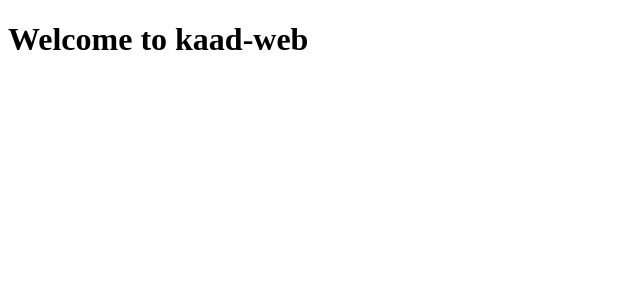
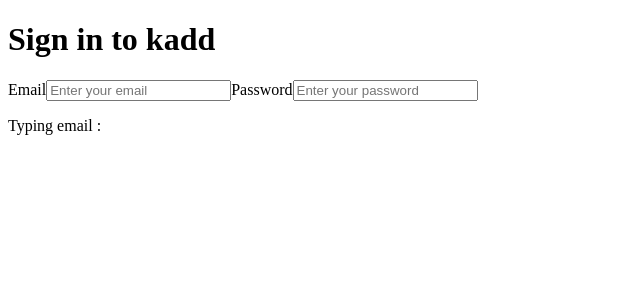
Before and after one commit to ToluwaDavid/kaad-web, an Angular app: page /login in a window 1280 px wide. Before the commit this address led to /. Shown: the top 300 px of the page, without its empty margins (0-640 px from the left). Built offline with nearby package versions, Linux system fonts and the light colour scheme.

Commit message:
Feat: setup login form, connect the TS file HTML template

```diff
--- a/src/app/app.html
+++ b/src/app/app.html
@@ -1 +1 @@
-<h1>{{ title() }}</h1>
+<router-outlet></router-outlet>
--- a/src/app/app.routes.ts
+++ b/src/app/app.routes.ts
@@ -1,3 +1,14 @@
 import { Routes } from '@angular/router';
+import { Login } from './features/login/login';
 
-export const routes: Routes = [];
+export const routes: Routes = [
+    {
+        path: '',
+        redirectTo: 'login',
+        pathMatch: 'full'
+    },
+    {
+        path: 'login',
+        component : Login
+    }
+];
--- /dev/null
+++ b/src/app/features/login/login.html
@@ -0,0 +1,24 @@
+<form (submit)="onSubmit(); $event.preventDefault()">
+    <h1>Sign in to kadd</h1>
+
+
+    <label for="email" >Email</label>
+    <input
+      id="email"
+      type="email"
+      [value]="email()"
+      (input)="email.set($any($event.target).value)"
+      placeholder="Enter your email"
+       />
+
+       <label for="password">Password</label>
+       <input
+        id="password"
+        type="password"
+        [value]="password()"
+        (input)="password.set($any($event.target).value)"
+        placeholder="Enter your password"
+         />
+</form>
+
+<p>Typing email : {{ email() }}</p>
--- /dev/null
+++ b/src/app/features/login/login.ts
@@ -0,0 +1,17 @@
+import { Component, signal } from '@angular/core';
+
+@Component({
+  selector: 'app-login',
+  imports: [],
+  templateUrl: './login.html',
+  styleUrl: './login.scss',
+})
+export class Login {
+  email = signal('');
+
+  password = signal('');
+
+  onSubmit() {
+    console.log('Login Attempt:', this.email(), this.password());
+  }
+}
```
Also changed, not shown: src/app/features/login/login.scss (added), 1 other file (tests, documents, lock files or other folders).
